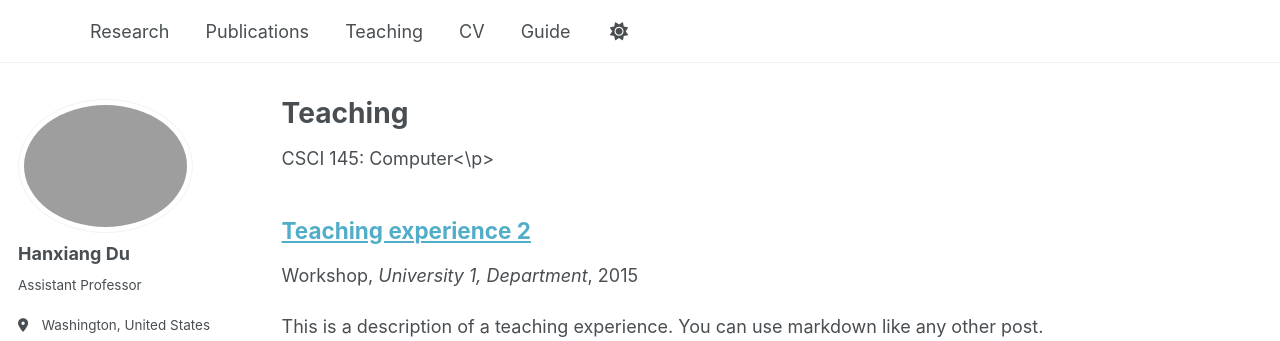
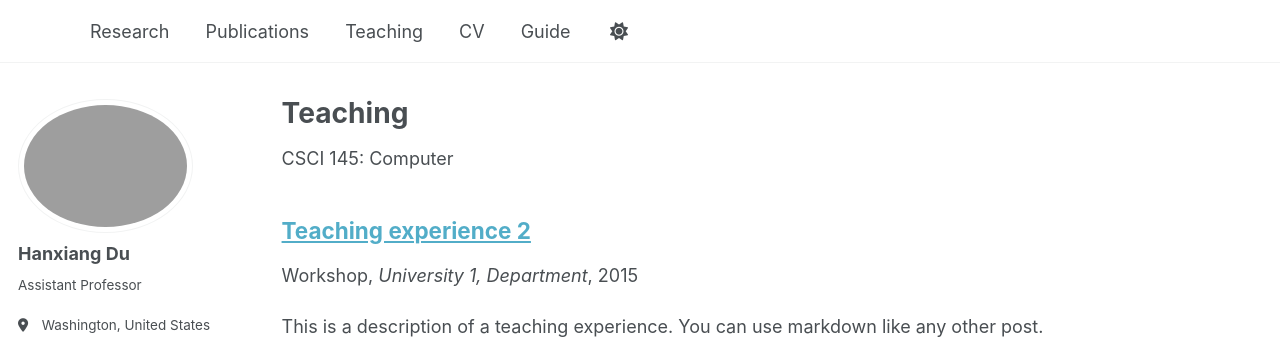
Before and after one commit to HXDU/HD.github.io, a Jekyll site: the page built from _pages/teaching.html, in a window 1280 px wide. Shown: the top 341 px of the page. Built offline with Jekyll 4.4.1, drawn with Linux system fonts in a browser that asks for light colours; some web fonts are replaced; a script that is not in the unit is left out.

```diff
--- a/_pages/teaching.html
+++ b/_pages/teaching.html
@@ -6,7 +6,7 @@ author_profile: true
 ---
 
 {% include base_path %}
-<p>CSCI 145: Computer<\p>
+<p>CSCI 145: Computer</p>
 {% for post in site.teaching reversed %}
   {% include archive-single.html %}
 {% endfor %}
```
